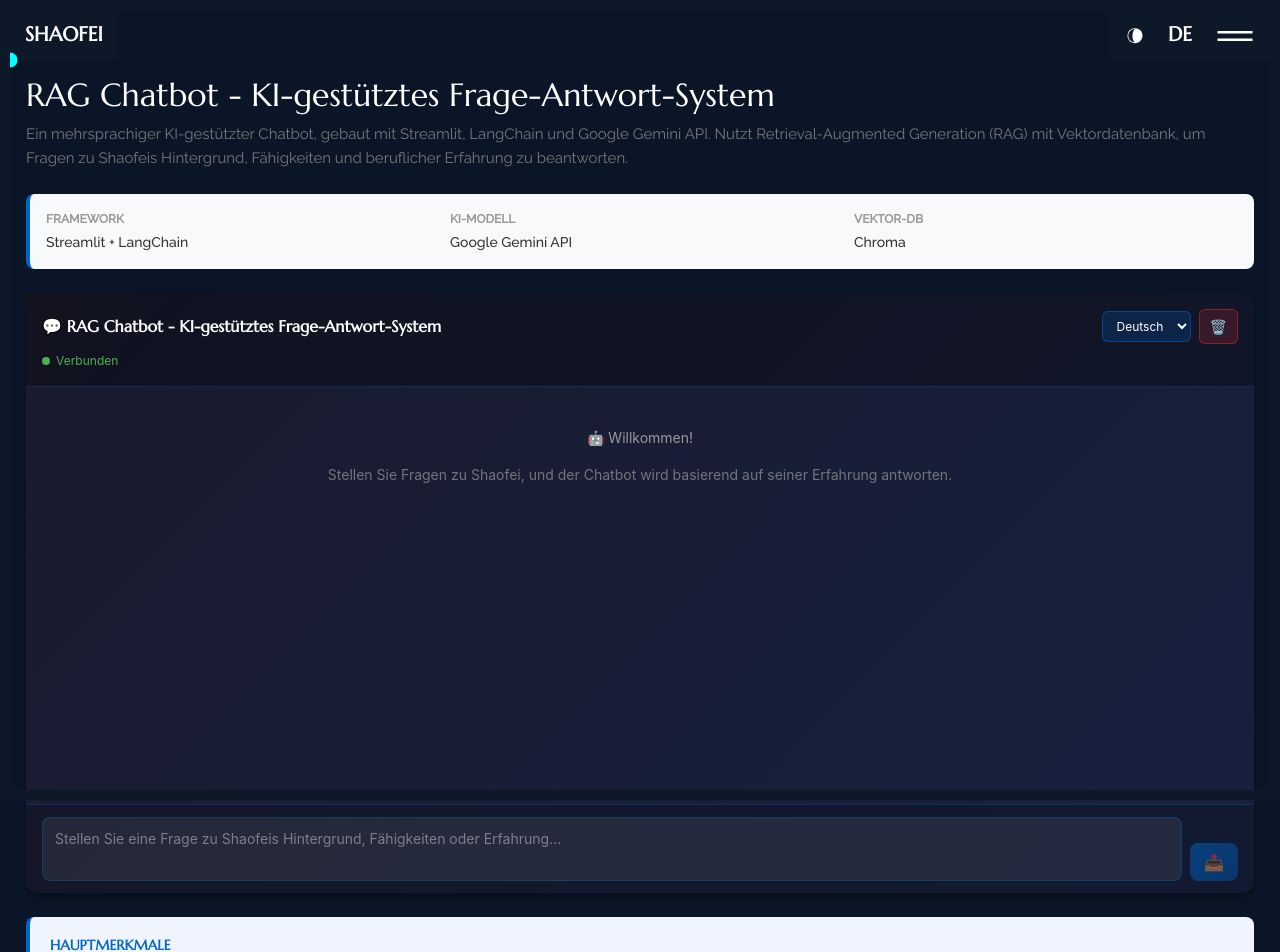
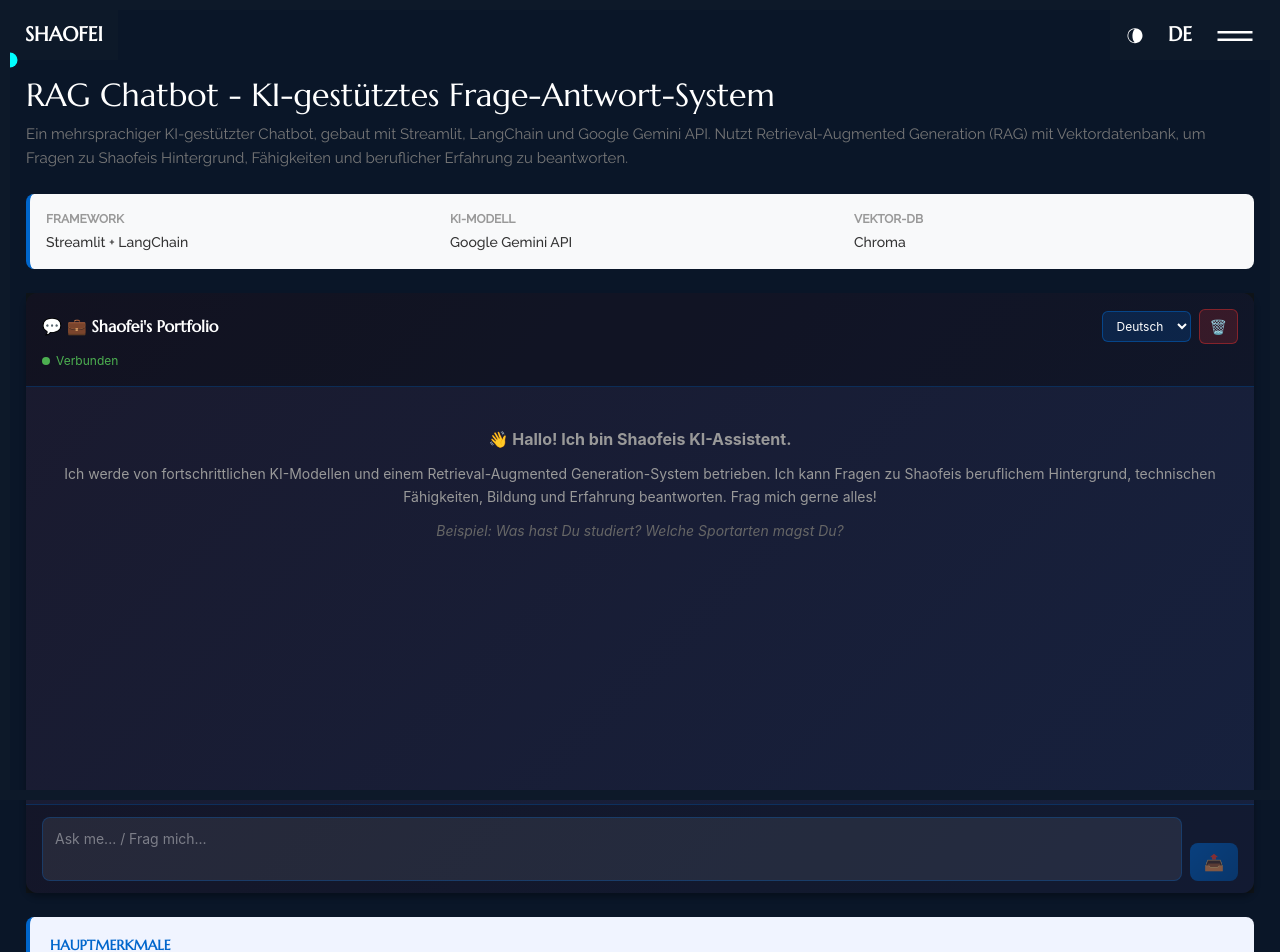
Before and after one commit to shaofei-liu/portfolio, a React (Create React App) app: page /portfolio/project3 in a window 1280 px wide. Shown: the top 952 px of the page. Built offline with nearby package versions, Linux system fonts and the light colour scheme.

Commit message:
Sync RAGChatbot with Streamlit backup: add complete welcome messages and example prompts

```diff
--- a/src/components/RAGChatbot.jsx
+++ b/src/components/RAGChatbot.jsx
@@ -19,8 +19,8 @@ export default function RAGChatbot() {
 
   const t = {
     de: {
-      title: "RAG Chatbot - KI-gestütztes Frage-Antwort-System",
-      placeholder: "Stellen Sie eine Frage zu Shaofeis Hintergrund, Fähigkeiten oder Erfahrung...",
+      title: "💼 Shaofei's Portfolio",
+      placeholder: "Ask me... / Frag mich...",
       send: "Senden",
       sending: "Wird gesendet...",
       connecting: "Verbindung wird hergestellt...",
@@ -32,10 +32,13 @@ export default function RAGChatbot() {
       german: "Deutsch",
       clearChat: "Chat löschen",
       noConnection: "Konnte keine Verbindung zum Chatbot herstellen",
+      welcomeTitle: "👋 Hallo! Ich bin Shaofeis KI-Assistent.",
+      welcomeText: "Ich werde von fortschrittlichen KI-Modellen und einem Retrieval-Augmented Generation-System betrieben. Ich kann Fragen zu Shaofeis beruflichem Hintergrund, technischen Fähigkeiten, Bildung und Erfahrung beantworten. Frag mich gerne alles!",
+      welcomeExample: "Beispiel: Was hast Du studiert? Welche Sportarten magst Du?",
     },
     en: {
-      title: "RAG Chatbot - AI-powered Q&A System",
-      placeholder: "Ask questions about Shaofei's background, skills, or professional experience...",
+      title: "💼 Shaofei's Portfolio",
+      placeholder: "Ask me... / Frag mich...",
       send: "Send",
       sending: "Sending...",
       connecting: "Connecting...",
@@ -47,6 +50,9 @@ export default function RAGChatbot() {
       german: "Deutsch",
       clearChat: "Clear Chat",
       noConnection: "Could not connect to chatbot",
+      welcomeTitle: "👋 Hello! I'm Shaofei's AI Assistant.",
+      welcomeText: "I'm powered by advanced AI models and a Retrieval-Augmented Generation system. I can answer questions about Shaofei's professional background, technical skills, education, and experience. Feel free to ask me anything!",
+      welcomeExample: "Example: What did you study? What sports do you like?",
     },
   };
 
@@ -179,11 +185,14 @@ export default function RAGChatbot() {
       <div className="rag-messages-container">
         {messages.length === 0 && (
           <div className="rag-welcome-message">
-            <p>🤖 {language === "de" ? "Willkommen!" : "Welcome!"}</p>
-            <p style={{ fontSize: "14px", opacity: 0.7, marginTop: "8px" }}>
-              {language === "de"
-                ? "Stellen Sie Fragen zu Shaofei, und der Chatbot wird basierend auf seiner Erfahrung antworten."
-                : "Ask questions about Shaofei, and the chatbot will answer based on his experience."}
+            <p style={{ fontSize: "16px", fontWeight: "bold", marginBottom: "12px" }}>
+              {labels.welcomeTitle}
+            </p>
+            <p style={{ fontSize: "14px", lineHeight: "1.6", marginBottom: "12px" }}>
+              {labels.welcomeText}
+            </p>
+            <p style={{ fontSize: "14px", color: "#666", fontStyle: "italic" }}>
+              {labels.welcomeExample}
             </p>
           </div>
         )}
```
